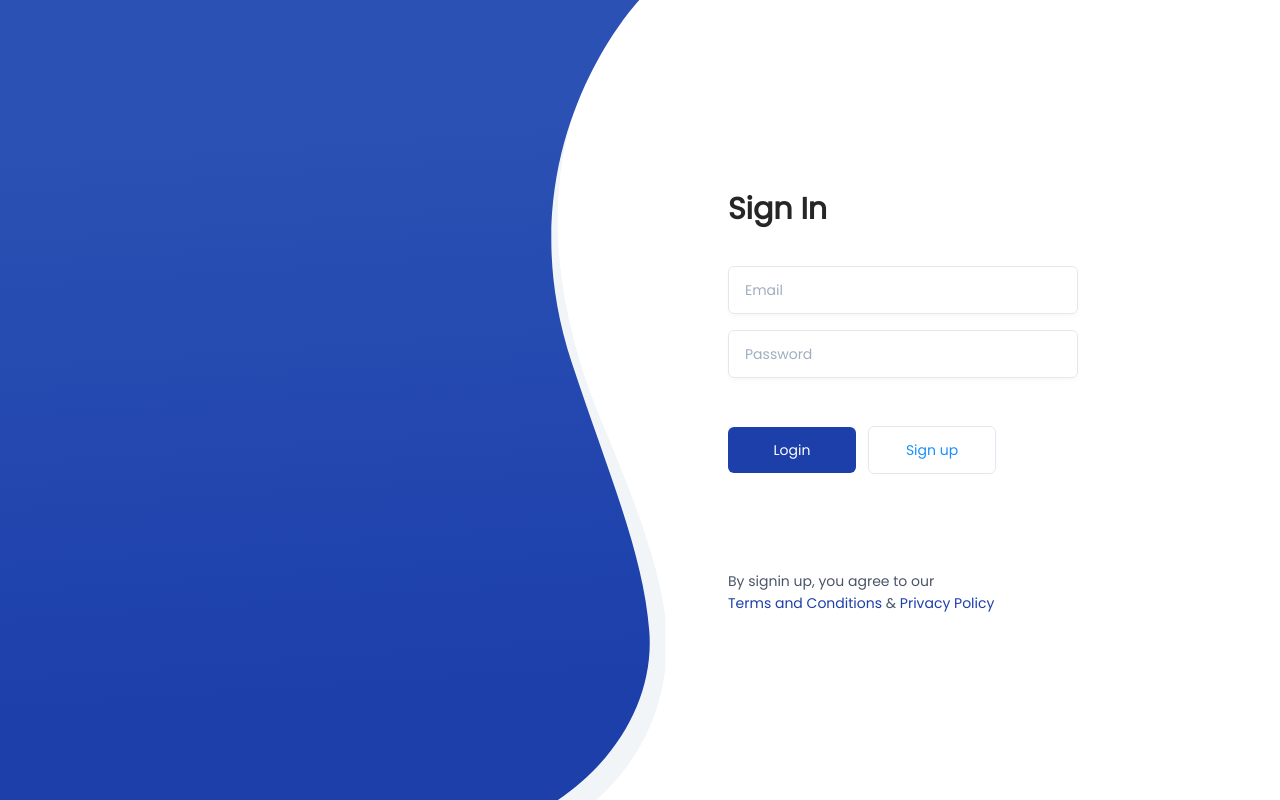
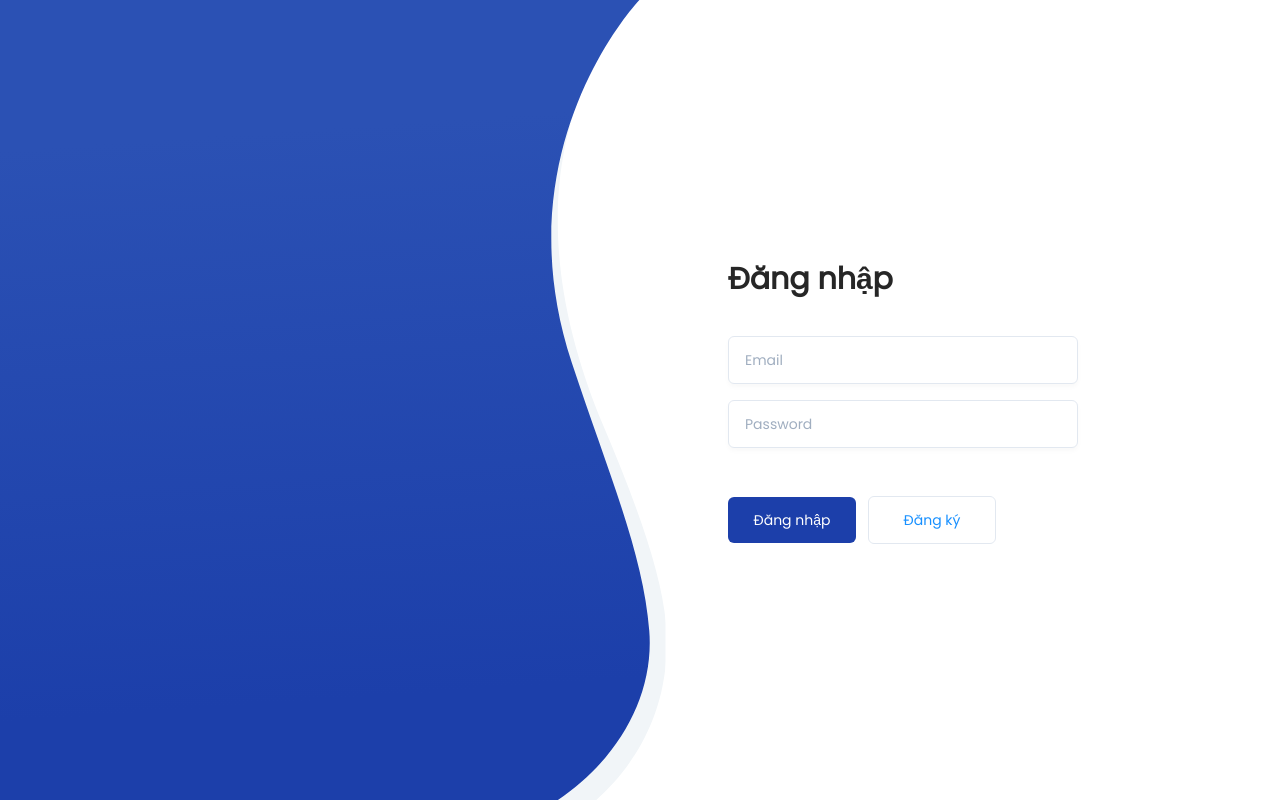
Before and after one commit to vanhauknc/febotbinance, a React (Create React App) app: page / in a window 1280 px wide. Built offline with nearby package versions, Linux system fonts and the light colour scheme.

Commit message:
fix layout login

```diff
--- a/src/Pages/Login/LoginPage.js
+++ b/src/Pages/Login/LoginPage.js
@@ -65,11 +65,11 @@ class LoginPage extends Component {
                             <div className="my-auto">
                                 <img alt="HyperSoft" className="-intro-x w-1/2 -mt-16" src="dist/images/illustration.svg" />
                                 <div className="-intro-x text-white font-medium text-4xl leading-tight mt-10">
-                                    A few more clicks to
+                                    Đăng nhập vào tài khoản của bạn
                                     <br />
-                                    sign in to your account.
+                                    chỉ bằng 1 click !
                                 </div>
-                                <div className="-intro-x mt-5 text-lg text-white">Free Toolkit for trader!</div>
+                                <div className="-intro-x mt-5 text-lg text-white">Hộp công cụ miễn phí dành cho Trader</div>
                             </div>
                         </div>
                         {/* END: Login Info */}
@@ -77,9 +77,9 @@ class LoginPage extends Component {
                         <div className="h-screen xl:h-auto flex py-5 xl:py-0 my-10 xl:my-0">
                             <div className="my-auto mx-auto xl:ml-20 bg-white xl:bg-transparent px-5 sm:px-8 py-8 xl:p-0 rounded-md shadow-md xl:shadow-none w-full sm:w-3/4 lg:w-2/4 xl:w-auto">
                                 <h2 className="intro-x font-bold text-2xl xl:text-3xl text-center xl:text-left">
-                                    Sign In
+                                    Đăng nhập
                                 </h2>
-                                <div className="intro-x mt-2 text-gray-500 xl:hidden text-center">Free Toolkit for trader!</div>
+                                <div className="intro-x mt-2 text-gray-500 xl:hidden text-center">Hộp công cụ miễn phí dành cho Trader</div>
                                 <div className="intro-x mt-8">
                                     <input type="text" className="intro-x login__input input input--lg border border-gray-300 block" name="email" value={email} onChange={this.onChange} placeholder="Email" />
                                     <input type="password" className="intro-x login__input input input--lg border border-gray-300 block mt-4" name="password" value={password} onChange={this.onChange} placeholder="Password" />
@@ -93,14 +93,14 @@ class LoginPage extends Component {
 
                                 </div>
                                 <div className="intro-x mt-5 xl:mt-8 text-center xl:text-left">
-                                    <button className="button button--lg w-full xl:w-32 text-white bg-theme-1 xl:mr-3" onClick={this.onSubmit}>Login</button>
-                                    <button className="button button--lg w-full xl:w-32 text-gray-700 border border-gray-300 mt-3 xl:mt-0"><Link to="/register">Sign up</Link> </button>
+                                    <button className="button button--lg w-full xl:w-32 text-white bg-theme-1 xl:mr-3" onClick={this.onSubmit}>Đăng nhập</button>
+                                    <button className="button button--lg w-full xl:w-32 text-gray-700 border border-gray-300 mt-3 xl:mt-0"><Link to="/register">Đăng ký</Link> </button>
                                 </div>
-                                <div className="intro-x mt-10 xl:mt-24 text-gray-700 text-center xl:text-left">
+                                {/* <div className="intro-x mt-10 xl:mt-24 text-gray-700 text-center xl:text-left">
                                     By signin up, you agree to our
                                     <br />
-                                    <a className="text-theme-1" href>Terms and Conditions</a> &amp; <a className="text-theme-1" >Privacy Policy</a>
-                                </div>
+                                    <a className="text-theme-1" >Terms and Conditions</a> &amp; <a className="text-theme-1" >Privacy Policy</a>
+                                </div> */}
                             </div>
                         </div>
                         {/* END: Login Form */}
--- a/src/Pages/Login/RegisterPage.js
+++ b/src/Pages/Login/RegisterPage.js
@@ -60,11 +60,11 @@ class RegisterPage extends Component {
                             <div className="my-auto">
                                 <img alt="HyperSoft" className="-intro-x w-1/2 -mt-16" src="dist/images/illustration.svg" />
                                 <div className="-intro-x text-white font-medium text-4xl leading-tight mt-10">
-                                    A few more clicks to
+                                    Đăng ký tài khoản của bạn
                                     <br />
-                                    sign up to your account.
+                                    chỉ bằng 1 click
                                 </div>
-                                <div className="-intro-x mt-5 text-lg text-white">Open your store in just a few clicks!</div>
+                                <div className="-intro-x mt-5 text-lg text-white">Hộp công cụ miễn phí dành cho Trader </div>
                             </div>
                         </div>
                         {/* END: Register Info */}
@@ -72,9 +72,9 @@ class RegisterPage extends Component {
                         <div className="h-screen xl:h-auto flex py-5 xl:py-0 my-10 xl:my-0">
                             <div className="my-auto mx-auto xl:ml-20 bg-white xl:bg-transparent px-5 sm:px-8 py-8 xl:p-0 rounded-md shadow-md xl:shadow-none w-full sm:w-3/4 lg:w-2/4 xl:w-auto">
                                 <h2 className="intro-x font-bold text-2xl xl:text-3xl text-center xl:text-left">
-                                    Sign Up
+                                    Đăng ký
                                 </h2>
-                                <div className="intro-x mt-2 text-gray-500 xl:hidden text-center">Open your store in just a few clicks!</div>
+                                <div className="intro-x mt-2 text-gray-500 xl:hidden text-center">Hộp công cụ miễn phí dành cho Trader !</div>
                                 <div className="intro-x mt-8">
                                     <input type="text" name="name" value={name} onChange={this.onChange} className="intro-x login__input input input--lg border border-gray-300 block mt-4" placeholder="Full Name" />
                                     <input type="text" name="email" value={email} onChange={this.onChange} className="intro-x login__input input input--lg border border-gray-300 block mt-4" placeholder="Email" />
@@ -86,8 +86,8 @@ class RegisterPage extends Component {
 
                                 </div>
                                 <div className="intro-x mt-5 xl:mt-8 text-center xl:text-left">
-                                    <button className="button button--lg w-full xl:w-32 text-white bg-theme-1 xl:mr-3" onClick={this.onSubmit}>Register</button>
-                                    <button className="button button--lg w-full xl:w-32 text-gray-700 border border-gray-300 mt-3 xl:mt-0"><Link to="/login">Login</Link></button>
+                                    <button className="button button--lg w-full xl:w-32 text-white bg-theme-1 xl:mr-3" onClick={this.onSubmit}>Đăng ký</button>
+                                    <button className="button button--lg w-full xl:w-32 text-gray-700 border border-gray-300 mt-3 xl:mt-0"><Link to="/login">Đăng nhập</Link></button>
                                 </div>
                             </div>
                         </div>
```
